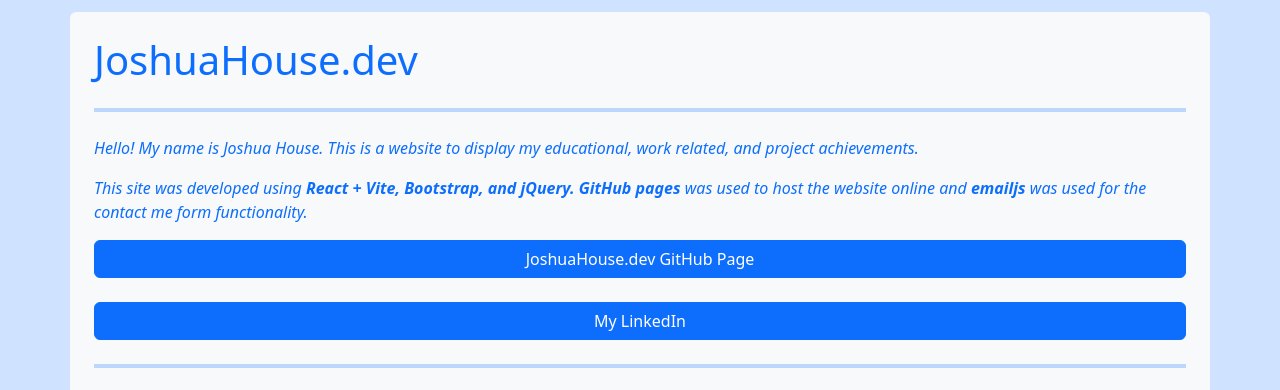
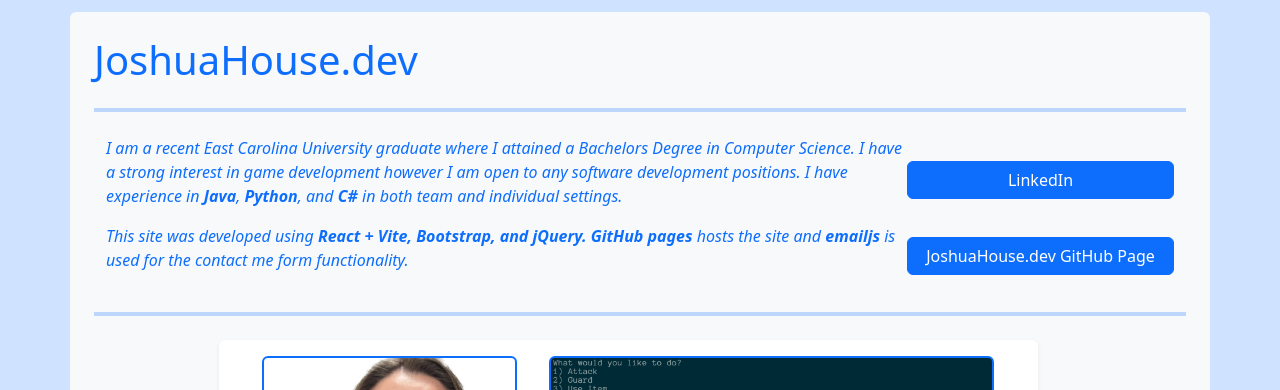
Before and after one commit to JoshHouse/JoshuaHouseDev, a React (Vite) app: page / in a window 1280 px wide. Shown: the top 390 px of the page. Built offline with nearby package versions, Linux system fonts and the light colour scheme.

Commit message:
Formatting of the Home page

```diff
--- a/src/components/JSX/HomePage.jsx
+++ b/src/components/JSX/HomePage.jsx
@@ -12,26 +12,53 @@ function HomePage() {
 
   return (
     <div id="home-page-container" className="w-100 bg-primary-subtle pt-1 pb-1">
+
       <div className="container py-4 px-4 my-2 rounded bg-light">
+
         <h1 className="m-0 text-primary">JoshuaHouse.dev</h1>
         <hr className="my-4 border border-primary border-2" />
 
-        <p className="text-primary">
+        <div className="container">
+
+          <div className="row align-items-center g-0">
+
+            <p className="text-primary col-9">
               <em>
-            Hello! My name is Joshua House. This is a website to display my
-            educational, work related, and project achievements.
+                I am a recent East Carolina University graduate where I attained a Bachelors Degree in Computer Science.
+                I have a strong interest in game development however I am open to any software development positions.
+                I have experience in <strong>Java</strong>, <strong>Python</strong>, and <strong>C#</strong> in both
+                team and individual settings.
               </em>
             </p>
 
-        <p className="text-primary">
+            <div className="d-grid col-3">
+              <a href="https://www.linkedin.com/in/joshua-house-a8bb36284"
+                  target="_blank"
+                  rel="noopener noreferrer"
+                  className="btn btn-primary"
+              >
+                LinkedIn
+              </a>
+            </div>
+
+          </div>
+
+
+        </div>
+
+        <div className="container">
+
+          <div className="row align-items-center g-0">
+
+            <p className="text-primary col-9">
               <em>
                 This site was developed using <strong>React + Vite, Bootstrap, and
-            jQuery. GitHub pages</strong> was used to host the website online and
-            <strong> emailjs</strong> was used for the contact me form functionality.
+                jQuery. GitHub pages</strong> hosts the site and<strong> emailjs </strong>
+                is used for the contact me form functionality.
               </em>
             </p>
 
-        <div className="d-grid gap-2 mb-4">
+            <div className="d-grid col-3">
               <a href="https://github.com/JoshHouse/JoshuaHouseDev"
                 target="_blank"
                 rel="noopener noreferrer"
@@ -41,15 +68,11 @@ function HomePage() {
               </a>
             </div>
 
-        <div className="d-grid gap-2 mb-4">
-          <a href="https://www.linkedin.com/in/joshua-house-a8bb36284"
-              target="_blank"
-              rel="noopener noreferrer"
-              className="btn btn-primary"
-          >
-            My LinkedIn
-          </a>
           </div>
+
+        </div>
+
+
 
         <hr className="my-4 border border-primary border-2" />
 
```
Lines whose indentation alone changed are shown as unchanged.
